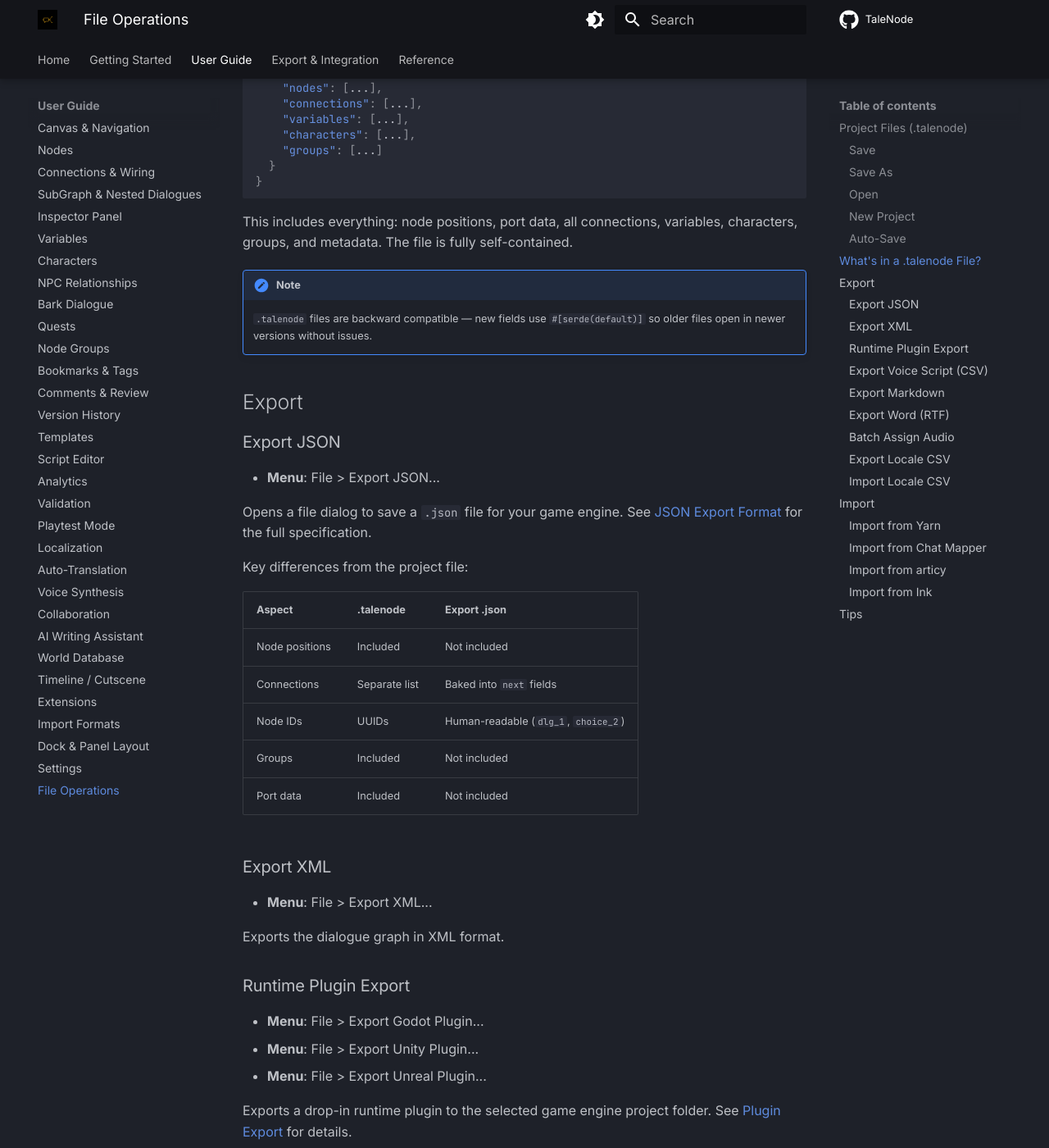
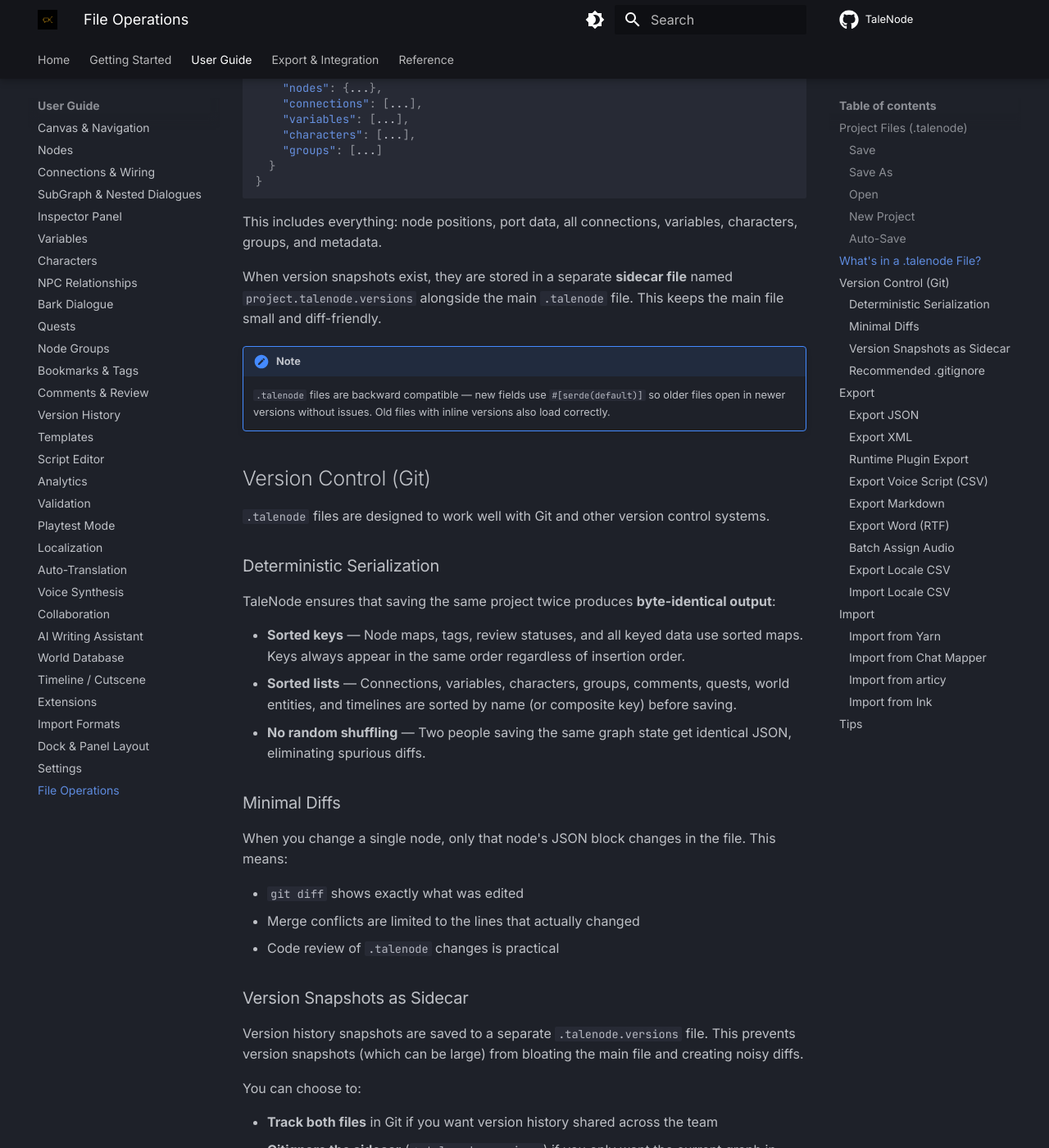
Before and after one commit to fognil/TaleNode, an MkDocs documentation site: the page built from docs/user-guide/file-operations.md, in a window 1280 px wide and 1400 px high, scrolled down 1412 px. Shown: the whole window at 82% size. Built offline with MkDocs 1.6.1 and Material for MkDocs 9.7.7, drawn with Linux system fonts in a browser that asks for light colours; comment, search, counter and statistics services are not loaded; some of the changed text lies outside the part shown.

Commit message:
docs: add version control integration section to file operations guide

````diff
--- a/docs/user-guide/file-operations.md
+++ b/docs/user-guide/file-operations.md
@@ -49,7 +49,7 @@
   "version": "1.0.0",
   "name": "My Dialogue",
   "graph": {
-    "nodes": [...],
+    "nodes": {...},
     "connections": [...],
     "variables": [...],
     "characters": [...],
@@ -58,10 +58,48 @@
 }
 ```
 
-This includes everything: node positions, port data, all connections, variables, characters, groups, and metadata. The file is fully self-contained.
+This includes everything: node positions, port data, all connections, variables, characters, groups, and metadata.
+
+When version snapshots exist, they are stored in a separate **sidecar file** named `project.talenode.versions` alongside the main `.talenode` file. This keeps the main file small and diff-friendly.
 
 !!! note
-    `.talenode` files are backward compatible — new fields use `#[serde(default)]` so older files open in newer versions without issues.
+    `.talenode` files are backward compatible — new fields use `#[serde(default)]` so older files open in newer versions without issues. Old files with inline versions also load correctly.
+
+## Version Control (Git)
+
+`.talenode` files are designed to work well with Git and other version control systems.
+
+### Deterministic Serialization
+
+TaleNode ensures that saving the same project twice produces **byte-identical output**:
+
+- **Sorted keys** — Node maps, tags, review statuses, and all keyed data use sorted maps. Keys always appear in the same order regardless of insertion order.
+- **Sorted lists** — Connections, variables, characters, groups, comments, quests, world entities, and timelines are sorted by name (or composite key) before saving.
+- **No random shuffling** — Two people saving the same graph state get identical JSON, eliminating spurious diffs.
+
+### Minimal Diffs
+
+When you change a single node, only that node's JSON block changes in the file. This means:
+
+- `git diff` shows exactly what was edited
+- Merge conflicts are limited to the lines that actually changed
+- Code review of `.talenode` changes is practical
+
+### Version Snapshots as Sidecar
+
+Version history snapshots are saved to a separate `.talenode.versions` file. This prevents version snapshots (which can be large) from bloating the main file and creating noisy diffs.
+
+You can choose to:
+
+- **Track both files** in Git if you want version history shared across the team
+- **Gitignore the sidecar** (`*.talenode.versions`) if you only want the current graph in version control
+
+### Recommended .gitignore
+
+```gitignore
+# Optional: ignore version snapshots to keep repo lean
+*.talenode.versions
+```
 
 ## Export
 
@@ -177,7 +215,7 @@
     Save your project (++ctrl+s++) regularly. Auto-save is a safety net, not a replacement for manual saves.
 
 !!! tip
-    Keep your `.talenode` project files in version control (Git). They're plain JSON and diff well.
+    Keep your `.talenode` project files in version control (Git). They're plain JSON with deterministic serialization — diffs show exactly what changed.
 
 !!! tip
     Export JSON only when you're ready to integrate with your game. The `.talenode` file is your working format.
````
Also changed, not shown: docs/user-guide/version-history.md (+1 -1 lines).
